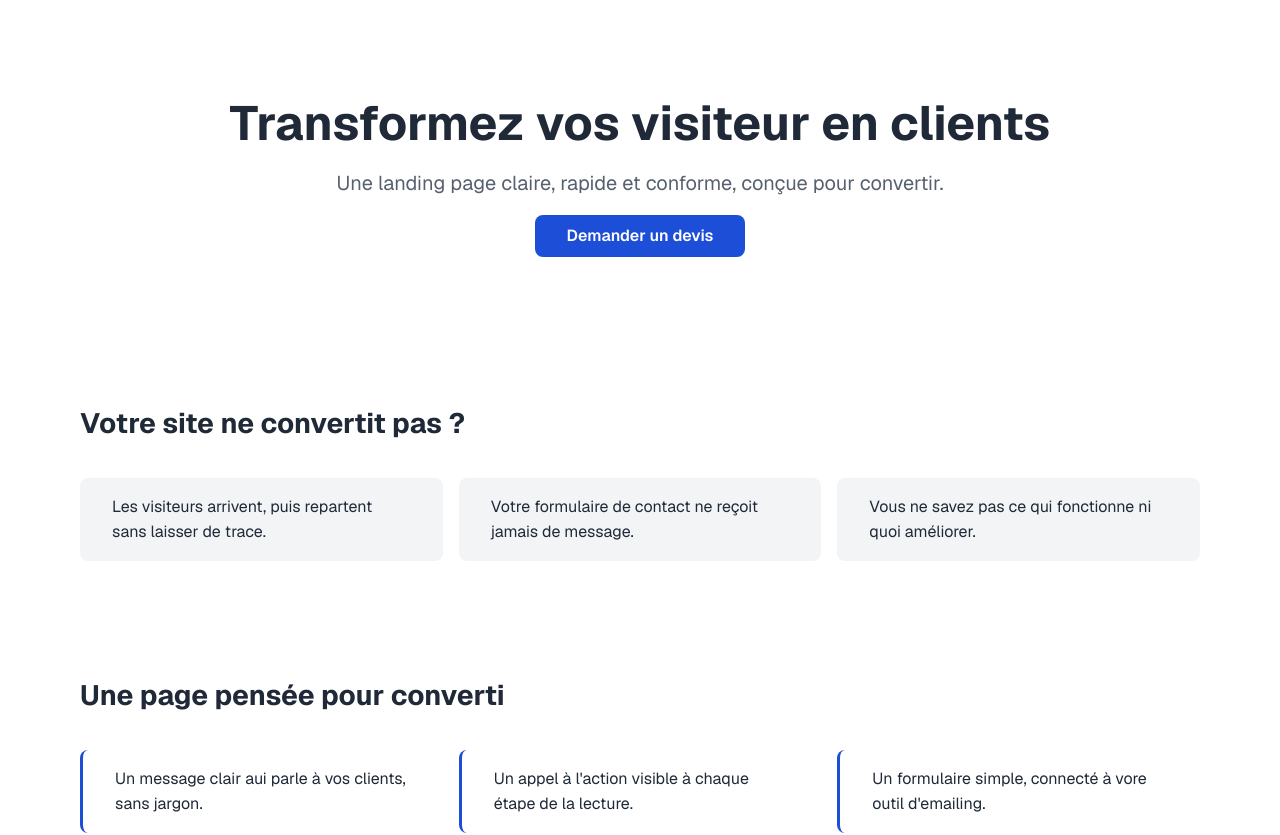
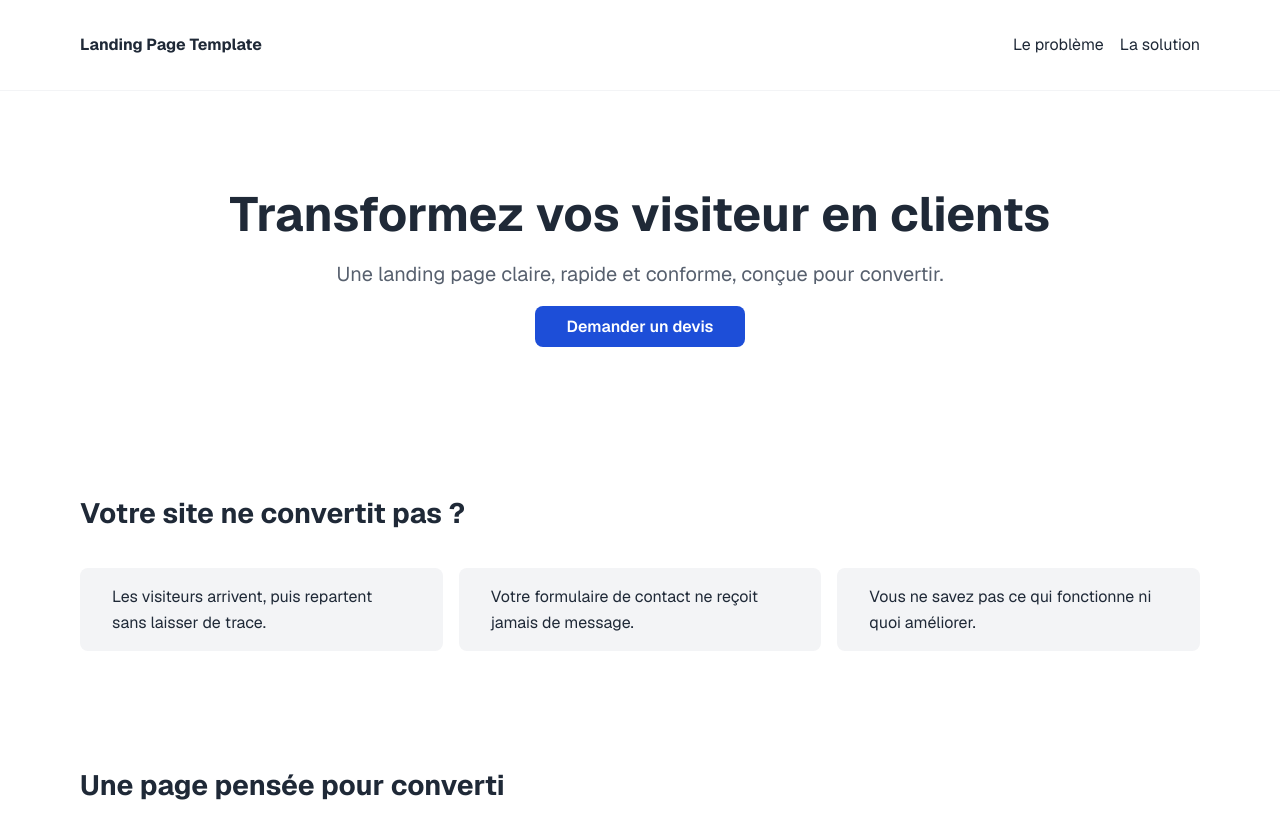
Before and after one commit to jorge-santoss/landingpage-clara, a Next.js app: page / in a window 1280 px wide. Shown: the top 835 px of the page. Built offline with nearby package versions, Linux system fonts and the light colour scheme.

Commit message:
feat(header): add navigation header with anchor links

```diff
--- a/app/page.tsx
+++ b/app/page.tsx
@@ -2,14 +2,18 @@ import Hero from "@/components/Hero/Hero";
 import Problem from "@/components/Problem/Problem";
 import Solution from "@/components/Solution/Solution";
 import SocialProof from "@/components/SocialProof/SocialProof";
+import Header from "@/components/Header/Header";
 
 export default function Home() {
   return (
-      <>
-        <Hero />
-        <Problem />
-        <Solution />
+  <>
+      <Header />
+      <main>
+          <Hero />
+          <Problem />
+          <Solution />
           <SocialProof />
-      </>
+      </main>
+  </>
   )
 }
--- /dev/null
+++ b/components/Header/Header.module.css
@@ -0,0 +1,34 @@
+.header {
+    border-bottom: 1px solid var(--color-surface);
+}
+
+.nav {
+    display: flex;
+    flex-wrap: wrap;
+    align-items: center;
+    justify-content: space-between;
+    gap: var(--space-sm) var(--space-md);
+    padding-block: var(--space-md);
+}
+.brand {
+    font-weight: 700;
+    color: var(--color-text);
+    text-decoration: none;
+}
+
+.links {
+    display: flex;
+    flex-wrap: wrap;
+    gap: var(--space-md);
+    list-style: none;
+    padding: 0;
+}
+
+.links a {
+    color: var(--color-text);
+    text-decoration: none;
+}
+
+.links a:hover {
+    color: var(--color-primary);
+}
--- /dev/null
+++ b/components/Header/Header.tsx
@@ -0,0 +1,16 @@
+import { site } from "@/content/site";
+import styles from "./Header.module.css";
+
+export default function Header() {
+    return (
+        <header className={styles.header}>
+            <nav className={`${styles.nav} container`} aria-label="Navigation principale">
+                <a className={styles.brand} href="#hero">{site.name}</a>
+                <ul className={styles.links} role="list">
+                    <li><a href="#problem">Le problème</a></li>
+                    <li><a href="#solution">La solution</a></li>
+                </ul>
+            </nav>
+        </header>
+    );
+}
```
